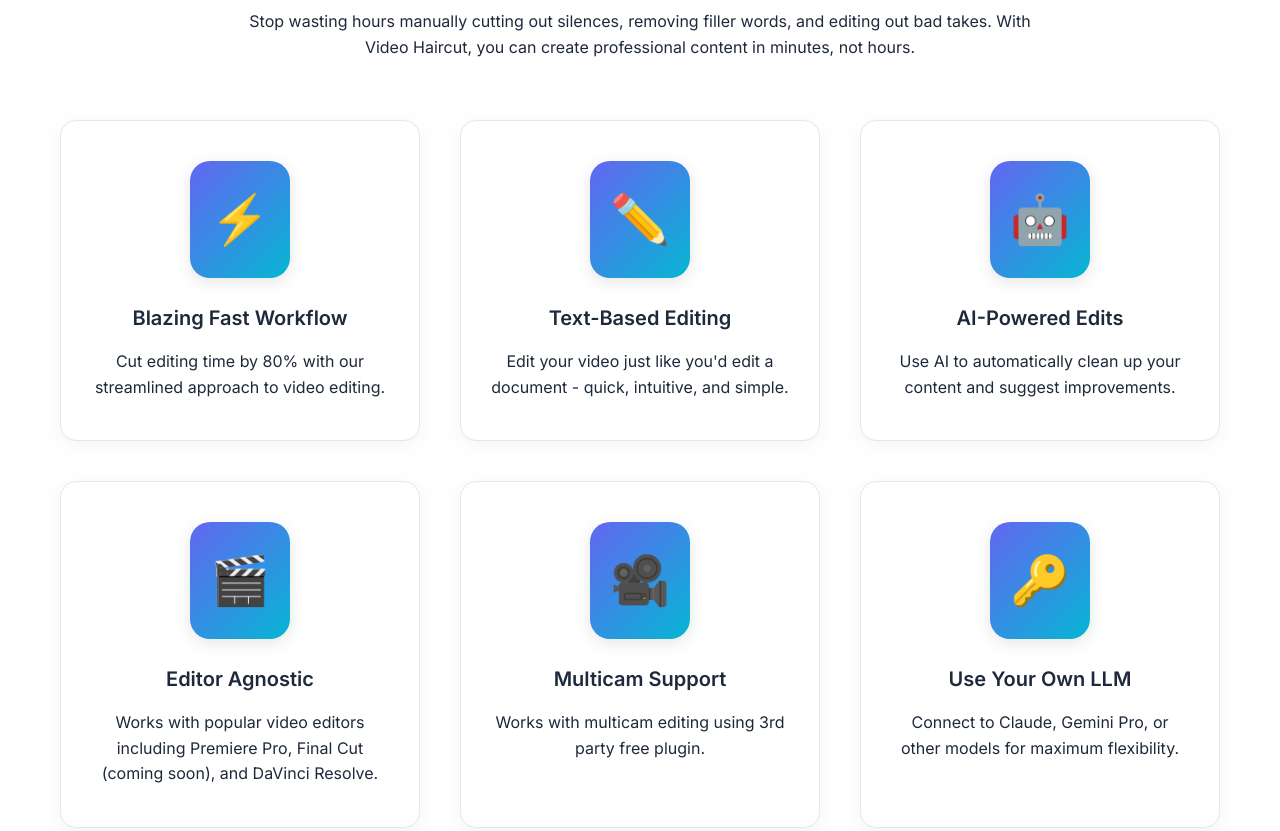
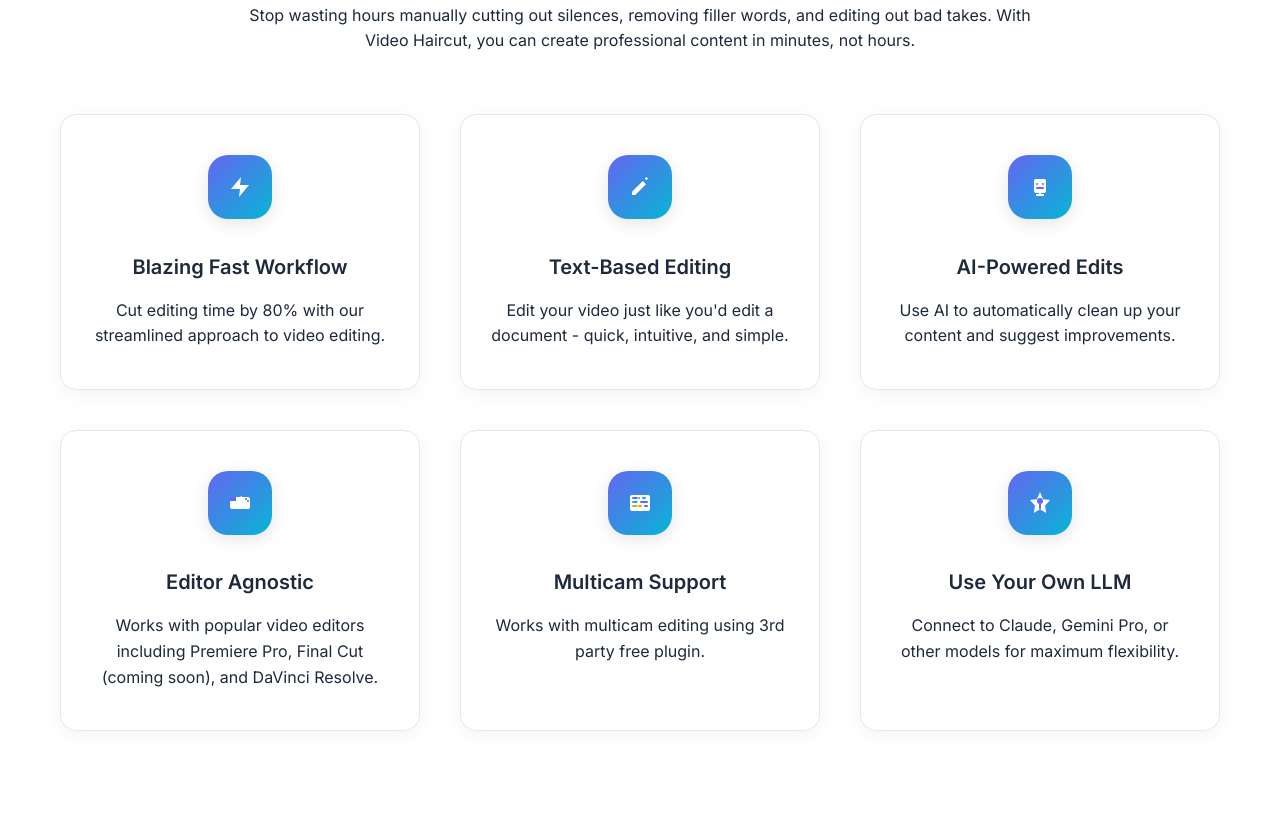
Before and after one commit to js-commit/video-haircut, a plain HTML site: page index.html in a window 1280 px wide. Shown: the part 1543-2374 px from the top of the page. Drawn offline with Linux system fonts and the light colour scheme.

Commit message:
Replaces emoji icons with SVG for the new website design.

```diff
--- a/index.html
+++ b/index.html
@@ -181,9 +181,9 @@
             gap: 8px;
         }
 
-        .logo::before {
-            content: '✂️';
-            font-size: 28px;
+        .logo-icon {
+            width: 28px;
+            height: 28px;
             filter: drop-shadow(0 2px 4px rgba(0,0,0,0.1));
         }
 
@@ -378,7 +378,8 @@
         }
 
         .feature-icon {
-            font-size: 48px;
+            width: 64px;
+            height: 64px;
             margin-bottom: 24px;
             display: inline-block;
             padding: 20px;
@@ -665,7 +666,21 @@
 <header>
     <div class="container">
         <div class="header-content">
-            <a href="/" class="logo">Video Haircut</a>
+            <a href="/" class="logo">
+                <svg class="logo-icon" viewBox="0 0 24 24" fill="none" xmlns="http://www.w3.org/2000/svg">
+                    <path d="M9.5 12L8 10.5L9.5 9L11 10.5L9.5 12Z" fill="url(#logoGradient)"/>
+                    <path d="M14.5 12L16 10.5L14.5 9L13 10.5L14.5 12Z" fill="url(#logoGradient)"/>
+                    <path d="M8 14L16 6" stroke="url(#logoGradient)" stroke-width="2" stroke-linecap="round"/>
+                    <path d="M8 6L16 14" stroke="url(#logoGradient)" stroke-width="2" stroke-linecap="round"/>
+                    <defs>
+                        <linearGradient id="logoGradient" x1="0%" y1="0%" x2="100%" y2="100%">
+                            <stop offset="0%" style="stop-color:#6366f1;stop-opacity:1" />
+                            <stop offset="100%" style="stop-color:#06b6d4;stop-opacity:1" />
+                        </linearGradient>
+                    </defs>
+                </svg>
+                Video Haircut
+            </a>
             <nav class="nav-menu">
                 <a href="#features" class="nav-link">Features</a>
                 <a href="#how-it-works" class="nav-link">How It Works</a>
@@ -712,32 +727,67 @@
 
         <div class="feature-grid">
             <div class="feature">
-                <div class="feature-icon">⚡️</div>
+                <svg class="feature-icon" viewBox="0 0 24 24" fill="none" xmlns="http://www.w3.org/2000/svg">
+                    <path d="M13 2L3 14H12L11 22L21 10H12L13 2Z" fill="white"/>
+                </svg>
                 <h3 class="feature-title">Blazing Fast Workflow</h3>
                 <p>Cut editing time by 80% with our streamlined approach to video editing.</p>
             </div>
             <div class="feature">
-                <div class="feature-icon">✏️</div>
+                <svg class="feature-icon" viewBox="0 0 24 24" fill="none" xmlns="http://www.w3.org/2000/svg">
+                    <path d="M18.414 2L20 3.586L18.414 5.172L16.828 3.586L18.414 2ZM4 20V16.828L14.828 6L18 9.172L7.172 20H4Z" fill="white"/>
+                </svg>
                 <h3 class="feature-title">Text-Based Editing</h3>
                 <p>Edit your video just like you'd edit a document - quick, intuitive, and simple.</p>
             </div>
             <div class="feature">
-                <div class="feature-icon">🤖</div>
+                <svg class="feature-icon" viewBox="0 0 24 24" fill="none" xmlns="http://www.w3.org/2000/svg">
+                    <rect x="6" y="4" width="12" height="14" rx="2" fill="white"/>
+                    <circle cx="9" cy="9" r="1" fill="#6366f1"/>
+                    <circle cx="15" cy="9" r="1" fill="#6366f1"/>
+                    <path d="M9 13H15" stroke="#6366f1" stroke-width="2" stroke-linecap="round"/>
+                    <path d="M12 18V20" stroke="white" stroke-width="2"/>
+                    <path d="M8 20H16" stroke="white" stroke-width="2"/>
+                </svg>
                 <h3 class="feature-title">AI-Powered Edits</h3>
                 <p>Use AI to automatically clean up your content and suggest improvements.</p>
             </div>
             <div class="feature">
-                <div class="feature-icon">🎬</div>
+                <svg class="feature-icon" viewBox="0 0 24 24" fill="none" xmlns="http://www.w3.org/2000/svg">
+                    <rect x="2" y="6" width="20" height="12" rx="2" fill="white"/>
+                    <rect x="2" y="6" width="6" height="4" fill="#6366f1"/>
+                    <path d="M8 8L14 5V13L8 10V8Z" fill="white"/>
+                    <circle cx="18" cy="8" r="1" fill="#6366f1"/>
+                    <circle cx="20" cy="10" r="1" fill="#6366f1"/>
+                </svg>
                 <h3 class="feature-title">Editor Agnostic</h3>
                 <p>Works with popular video editors including Premiere Pro, Final Cut (coming soon), and DaVinci Resolve.</p>
             </div>
             <div class="feature">
-                <div class="feature-icon">🎥</div>
+                <svg class="feature-icon" viewBox="0 0 24 24" fill="none" xmlns="http://www.w3.org/2000/svg">
+                    <!-- Timeline background -->
+                    <rect x="2" y="4" width="20" height="16" rx="2" fill="white"/>
+                    <!-- Track 1 -->
+                    <rect x="4" y="6" width="8" height="2" rx="1" fill="#6366f1"/>
+                    <rect x="14" y="6" width="4" height="2" rx="1" fill="#06b6d4"/>
+                    <!-- Track 2 -->
+                    <rect x="4" y="10" width="6" height="2" rx="1" fill="#06b6d4"/>
+                    <rect x="12" y="10" width="8" height="2" rx="1" fill="#6366f1"/>
+                    <!-- Track 3 -->
+                    <rect x="4" y="14" width="10" height="2" rx="1" fill="#f59e0b"/>
+                    <rect x="16" y="14" width="4" height="2" rx="1" fill="#6366f1"/>
+                    <!-- Playhead -->
+                    <rect x="9.5" y="4" width="1" height="16" fill="white"/>
+                </svg>
                 <h3 class="feature-title">Multicam Support</h3>
                 <p>Works with multicam editing using 3rd party free plugin.</p>
             </div>
             <div class="feature">
-                <div class="feature-icon">🔑</div>
+                <svg class="feature-icon" viewBox="0 0 24 24" fill="none" xmlns="http://www.w3.org/2000/svg">
+                    <path d="M12 1L15.09 8.26L22 9L17 14.74L18.18 22L12 18.27L5.82 22L7 14.74L2 9L8.91 8.26L12 1Z" fill="white"/>
+                    <circle cx="12" cy="10" r="3" fill="#6366f1"/>
+                    <rect x="11" y="13" width="2" height="5" fill="#6366f1"/>
+                </svg>
                 <h3 class="feature-title">Use Your Own LLM</h3>
                 <p>Connect to Claude, Gemini Pro, or other models for maximum flexibility.</p>
             </div>
```
